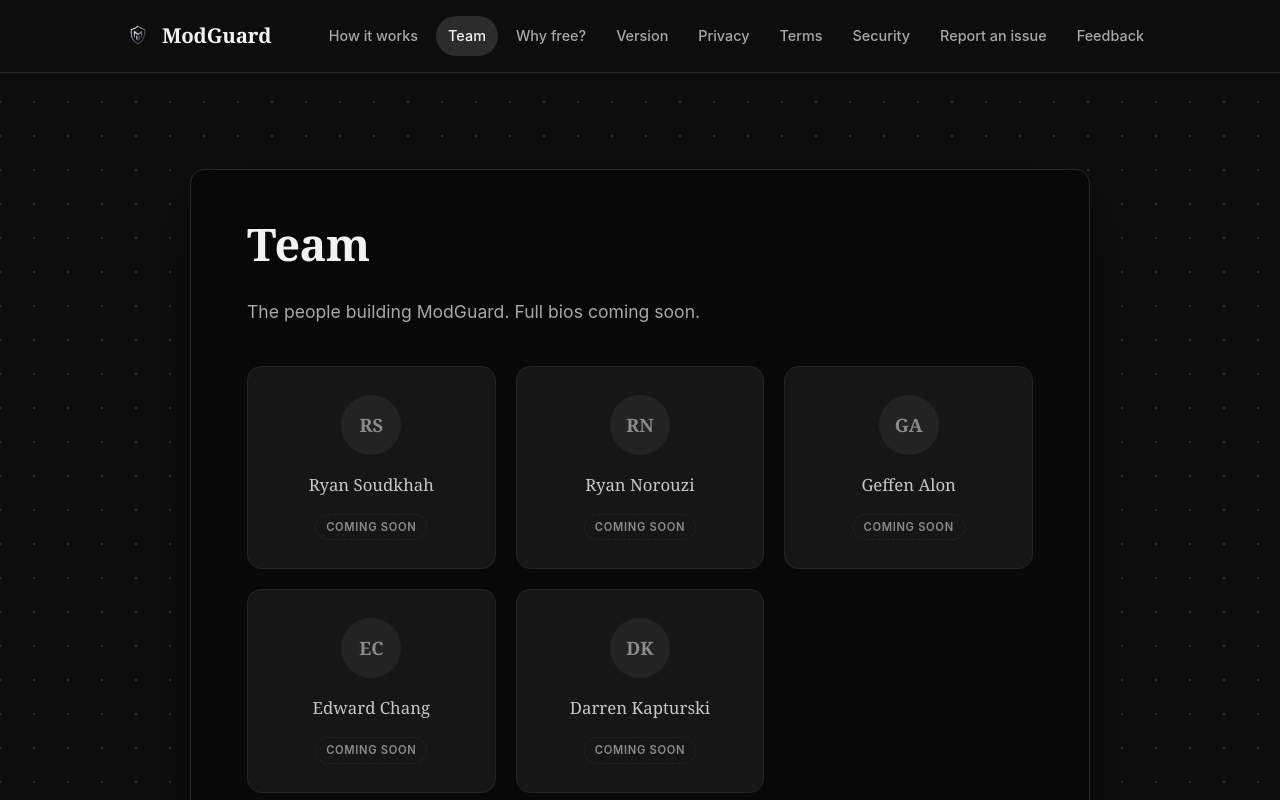
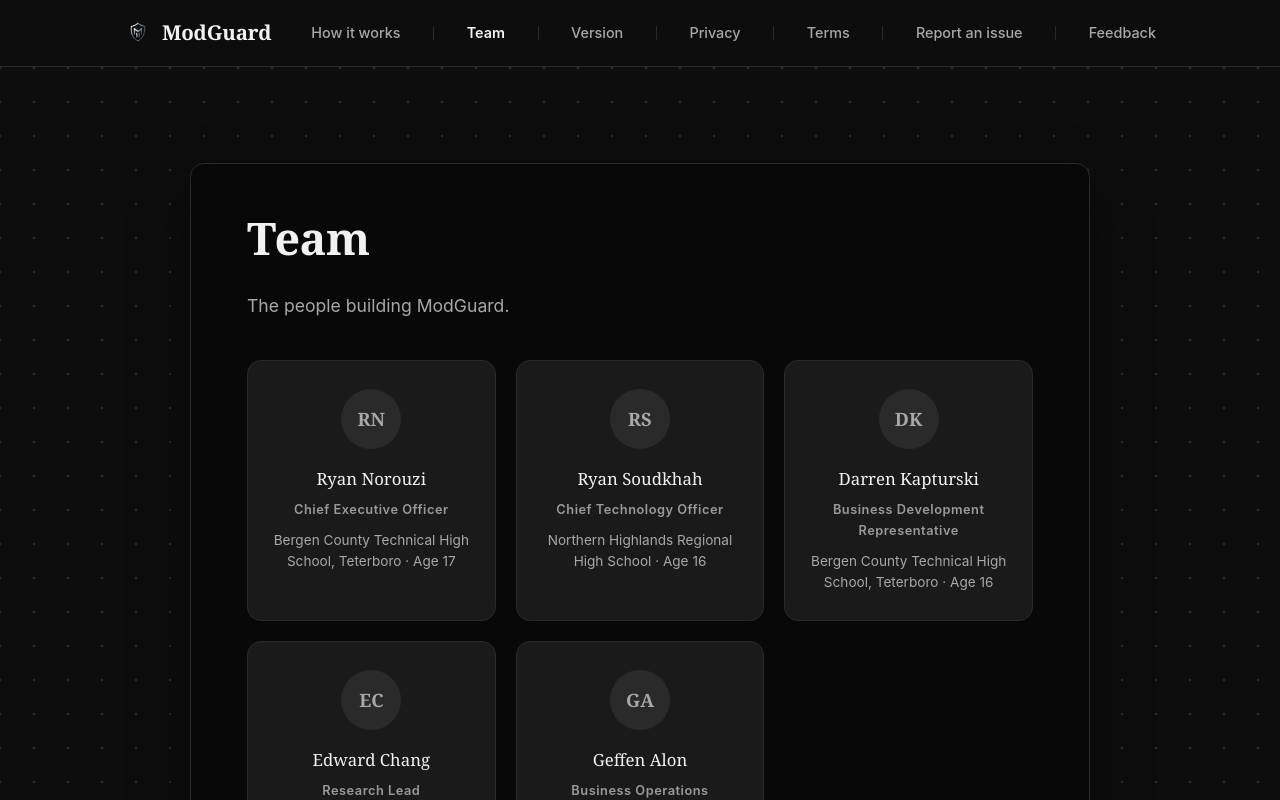
Before and after one commit to Rayan-Python/modguard-site-page, a React (Vite) app: page /team in a window 1280 px wide. Shown: the top 800 px of the page. Built offline with nearby package versions, Linux system fonts and the light colour scheme.

Commit message:
Add real team member info to Team page

```diff
--- a/src/components/Footer.jsx
+++ b/src/components/Footer.jsx
@@ -1,3 +1,5 @@
+import { Link } from 'react-router-dom'
+
 export default function Footer() {
   return (
     <footer className="footer">
@@ -14,6 +16,10 @@
           </div>
         </div>
 
+        <Link to="/free" className="footer__link">
+          Why free?
+        </Link>
+
         {/* Legal disclaimer, kept small and muted */}
         <p className="footer__disclaimer">
           ModGuard is a detection tool, not a guarantee.
--- a/src/components/NavBar.jsx
+++ b/src/components/NavBar.jsx
@@ -1,5 +1,14 @@
+import { Fragment } from 'react'
 import { Link, NavLink } from 'react-router-dom'
 import { SUPPORT_EMAIL, FEEDBACK_EMAIL } from '../data/contact.js'
+
+const links = [
+  { to: '/how-it-works', label: 'How it works' },
+  { to: '/team', label: 'Team' },
+  { to: '/version', label: 'Version' },
+  { to: '/privacy', label: 'Privacy' },
+  { to: '/terms', label: 'Terms' },
+]
 
 export default function NavBar() {
   return (
@@ -11,38 +20,22 @@
         </Link>
 
         <nav className="nav__links" aria-label="Primary">
-          {/* About the product */}
-          <NavLink to="/how-it-works" className="nav__link">
-            How it works
-          </NavLink>
-          <NavLink to="/team" className="nav__link">
-            Team
-          </NavLink>
-          <NavLink to="/free" className="nav__link">
-            Why free?
-          </NavLink>
-          <NavLink to="/version" className="nav__link">
-            Version
-          </NavLink>
-
-          {/* Legal / trust */}
-          <NavLink to="/privacy" className="nav__link">
-            Privacy
-          </NavLink>
-          <NavLink to="/terms" className="nav__link">
-            Terms
-          </NavLink>
-          <NavLink to="/security" className="nav__link">
-            Security
-          </NavLink>
-
-          {/* Support */}
+          {links.map((link, i) => (
+            <Fragment key={link.to}>
+              {i > 0 && <span className="nav__divider" aria-hidden="true" />}
+              <NavLink to={link.to} className="nav__link">
+                {link.label}
+              </NavLink>
+            </Fragment>
+          ))}
+          <span className="nav__divider" aria-hidden="true" />
           <a
             href={`mailto:${SUPPORT_EMAIL}?subject=Report%20an%20issue`}
             className="nav__link"
           >
             Report an issue
           </a>
+          <span className="nav__divider" aria-hidden="true" />
           <a
             href={`mailto:${FEEDBACK_EMAIL}?subject=ModGuard%20feedback`}
             className="nav__link"
--- a/src/pages/Team.jsx
+++ b/src/pages/Team.jsx
@@ -1,11 +1,36 @@
 import Seo from '../components/Seo.jsx'
 
 const members = [
-  'Ryan Soudkhah',
-  'Ryan Norouzi',
-  'Geffen Alon',
-  'Edward Chang',
-  'Darren Kapturski',
+  {
+    name: 'Ryan Norouzi',
+    age: 17,
+    school: 'Bergen County Technical High School, Teterboro',
+    role: 'Chief Executive Officer',
+  },
+  {
+    name: 'Ryan Soudkhah',
+    age: 16,
+    school: 'Northern Highlands Regional High School',
+    role: 'Chief Technology Officer',
+  },
+  {
+    name: 'Darren Kapturski',
+    age: 16,
+    school: 'Bergen County Technical High School, Teterboro',
+    role: 'Business Development Representative',
+  },
+  {
+    name: 'Edward Chang',
+    age: 17,
+    school: 'Bergen County Technical High School, Teterboro',
+    role: 'Research Lead',
+  },
+  {
+    name: 'Geffen Alon',
+    age: 17,
+    school: 'Bergen County Technical High School, Teterboro',
+    role: 'Business Operations',
+  },
 ]
 
 function initials(name) {
@@ -26,18 +51,19 @@
       />
       <div className="container doc__inner">
         <h1 className="doc__title">Team</h1>
-        <p className="doc__lede">
-          The people building ModGuard. Full bios coming soon.
-        </p>
+        <p className="doc__lede">The people building ModGuard.</p>
 
         <ul className="team-grid">
-          {members.map((name) => (
-            <li className="team-card" key={name}>
+          {members.map((member) => (
+            <li className="team-card" key={member.name}>
               <span className="team-card__avatar" aria-hidden="true">
-                {initials(name)}
+                {initials(member.name)}
               </span>
-              <p className="team-card__name">{name}</p>
-              <span className="team-card__badge">Coming soon</span>
+              <p className="team-card__name">{member.name}</p>
+              <p className="team-card__role">{member.role}</p>
+              <p className="team-card__meta">
+                {member.school} &middot; Age {member.age}
+              </p>
             </li>
           ))}
         </ul>
--- a/src/styles.css
+++ b/src/styles.css
@@ -147,9 +147,12 @@
 
 .nav__links {
   display: flex;
+  flex: 1;
   flex-wrap: wrap;
-  justify-content: flex-end;
-  gap: 4px 6px;
+  align-items: center;
+  justify-content: space-between;
+  margin-left: 40px;
+  row-gap: 10px;
 }
 
 .nav__link {
@@ -157,19 +160,24 @@
   color: var(--ink-soft);
   font-size: 0.9rem;
   font-weight: 500;
-  padding: 8px 12px;
-  border-radius: 999px;
-  transition: color 0.18s ease, background 0.18s ease;
+  white-space: nowrap;
+  transition: color 0.18s ease;
 }
 
 .nav__link:hover {
   color: var(--ink);
-  background: color-mix(in srgb, var(--moss) 16%, transparent);
 }
 
 .nav__link.active {
   color: var(--ink);
-  background: color-mix(in srgb, var(--moss) 22%, transparent);
+  font-weight: 600;
+}
+
+.nav__divider {
+  width: 1px;
+  height: 14px;
+  background: var(--line);
+  flex-shrink: 0;
 }
 
 /* ----------------------------------------------------------------- Hero --- */
@@ -423,7 +431,6 @@
   border-radius: var(--radius);
   padding: 28px 20px;
   text-align: center;
-  opacity: 0.82;
 }
 
 .team-card__avatar {
@@ -445,19 +452,21 @@
   font-family: var(--serif);
   font-size: 1.05rem;
   color: var(--ink);
-  margin-bottom: 12px;
+  margin-bottom: 6px;
 }
 
-.team-card__badge {
-  display: inline-block;
-  font-size: 0.7rem;
+.team-card__role {
+  font-size: 0.8rem;
   font-weight: 600;
-  letter-spacing: 0.06em;
-  text-transform: uppercase;
+  letter-spacing: 0.04em;
+  color: var(--moss);
+  margin-bottom: 10px;
+}
+
+.team-card__meta {
+  font-size: 0.85rem;
   color: var(--ink-soft);
-  border: 1px dashed var(--line);
-  border-radius: 999px;
-  padding: 3px 10px;
+  line-height: 1.5;
 }
 
 @media (max-width: 700px) {
@@ -522,18 +531,12 @@
   color: color-mix(in srgb, var(--ink) 72%, transparent);
 }
 
-.footer__links {
-  display: flex;
-  flex-wrap: wrap;
-  gap: 12px 24px;
-  align-items: flex-start;
-  max-width: 420px;
-}
-
 .footer__link {
+  display: inline-block;
+  margin-top: 28px;
   text-decoration: none;
   color: color-mix(in srgb, var(--ink) 82%, transparent);
-  font-size: 0.98rem;
+  font-size: 0.94rem;
   transition: color 0.16s ease;
 }
 
@@ -542,7 +545,7 @@
 }
 
 .footer__disclaimer {
-  margin-top: 28px;
+  margin-top: 14px;
   max-width: 620px;
   font-size: 0.84rem;
   line-height: 1.6;
```
